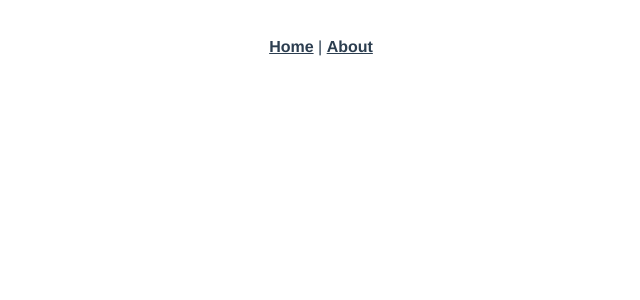
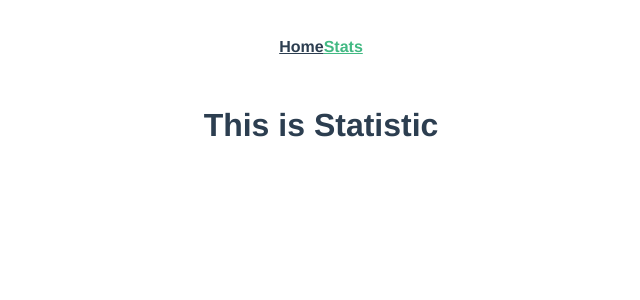
Before and after one commit to Neighbormood/neighbormood, a Vue app in the folder client/: page /statistics in a window 1280 px wide. Shown: the top 300 px of the page, without its empty margins (319-959 px from the left). Built offline with nearby package versions, Linux system fonts and the light colour scheme.

Commit message:
creating main pages

```diff
--- a/client/src/App.vue
+++ b/client/src/App.vue
@@ -1,9 +1,5 @@
 <template>
   <div id="app">
-    <div id="nav">
-      <router-link to="/">Home</router-link> |
-      <router-link to="/about">About</router-link>
-    </div>
     <router-view />
   </div>
 </template>
--- /dev/null
+++ b/client/src/components/TheNavigation.vue
@@ -0,0 +1,6 @@
+<template>
+  <nav class="nav" id="nav">
+    <router-link to="/">Home</router-link>
+    <router-link to="statistics">Stats</router-link>
+  </nav>
+</template>
--- a/client/src/router/index.js
+++ b/client/src/router/index.js
@@ -7,17 +7,28 @@ Vue.use(VueRouter);
 const routes = [
   {
     path: "/",
-    name: "Home",
-    component: Home
-  },
-  {
-    path: "/about",
-    name: "About",
-    // route level code-splitting
-    // this generates a separate chunk (about.[hash].js) for this route
-    // which is lazy-loaded when the route is visited.
-    component: () =>
-      import(/* webpackChunkName: "about" */ "../views/About.vue")
+    component: Home,
+    children: [
+      {
+        path: "/user",
+        name: "User",
+        // route level code-splitting
+        // this generates a separate chunk (about.[hash].js) for this route
+        // which is lazy-loaded when the route is visited.
+        component: () =>
+          import(/* webpackChunkName: "user" */ "../views/User.vue")
+      },
+      {
+        path: "/statistics",
+        name: "Statistics",
+        component: () =>
+          import(/* webpackChunkName: "statistics" */ "../views/Statistics.vue")
+      },
+      {
+        path: "",
+        redirect: "/user"
+      }
+    ]
   },
   {
     path: "/login",
--- a/client/src/views/About.vue
+++ /dev/null
@@ -1,5 +0,0 @@
-<template>
-  <div class="about">
-    <h1>This is an about page</h1>
-  </div>
-</template>
--- a/client/src/views/Home.vue
+++ b/client/src/views/Home.vue
@@ -1,15 +1,18 @@
 <template>
   <div class="home">
-    <img alt="Vue logo" src="../assets/logo.png" />
+    <TheNavigation />
+    <router-view></router-view>
   </div>
 </template>
 
 <script>
 // @ is an alias to /src
+import TheNavigation from "@/components/TheNavigation.vue";
 
 export default {
   name: "Home",
   components: {
+    TheNavigation
   }
 };
 </script>
--- /dev/null
+++ b/client/src/views/Statistics.vue
@@ -0,0 +1,5 @@
+<template>
+    <div id="statistics-view">
+        <h1>This is Statistic</h1>
+    </div>
+</template>
--- /dev/null
+++ b/client/src/views/User.vue
@@ -0,0 +1,5 @@
+<template>
+  <div id="user-view">
+    <h1>User page</h1>
+  </div>
+</template>
```
Also changed, not shown: client/src/views/Login.vue (line endings or trailing spaces).
